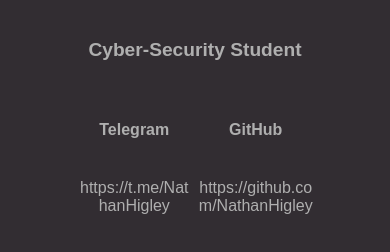
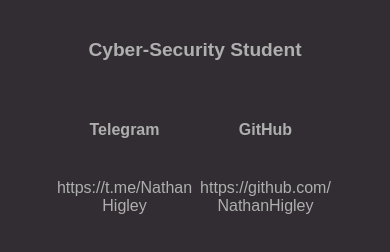
Before and after one commit to NathanHigley/NathanHigley.github.io, a plain HTML site: page index.html in a window 390 px wide. Shown: the part 362-614 px from the top of the page. Drawn offline with Linux system fonts and the light colour scheme.

Commit message:
Mobile Alignment Fix

```diff
--- a/css/style.css
+++ b/css/style.css
@@ -24,7 +24,7 @@
 
 section div {
     display: inline-block;
-    width:30%
+    width:35%
 }
 
 section p {
```
